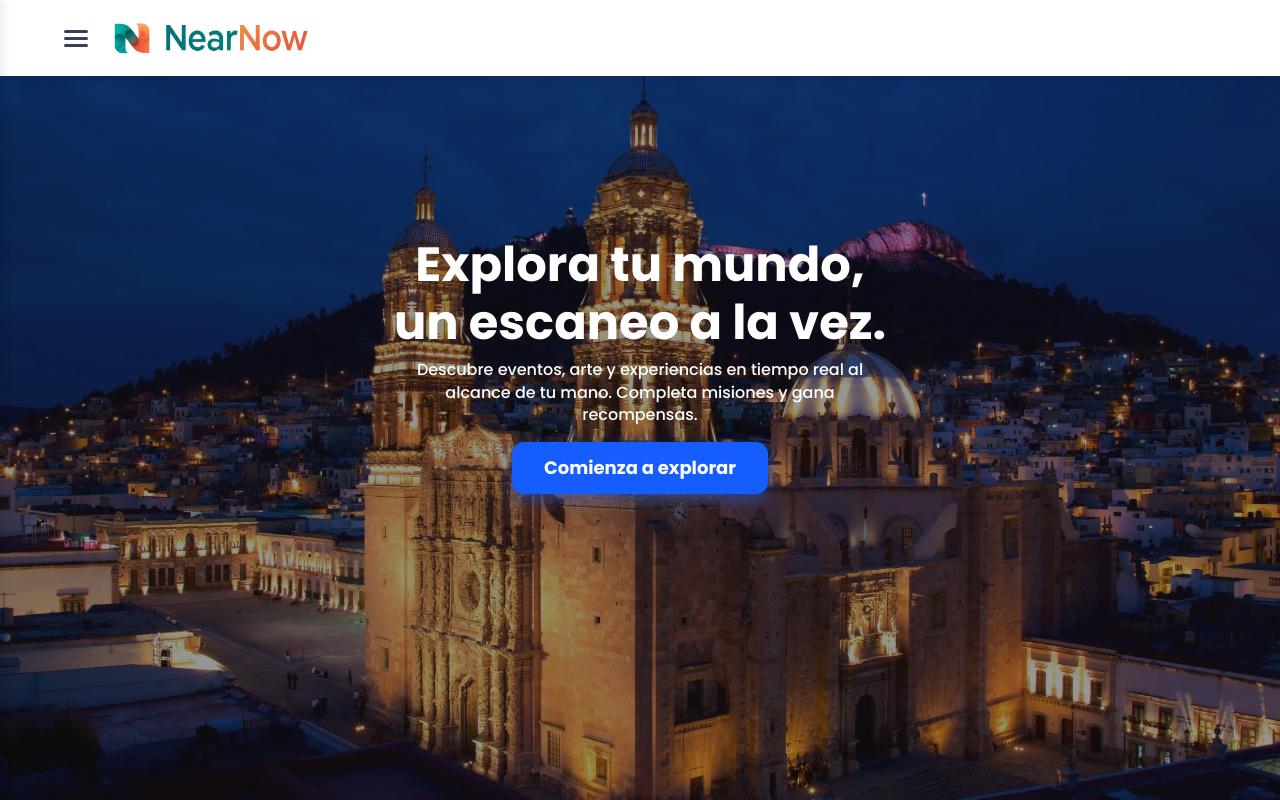
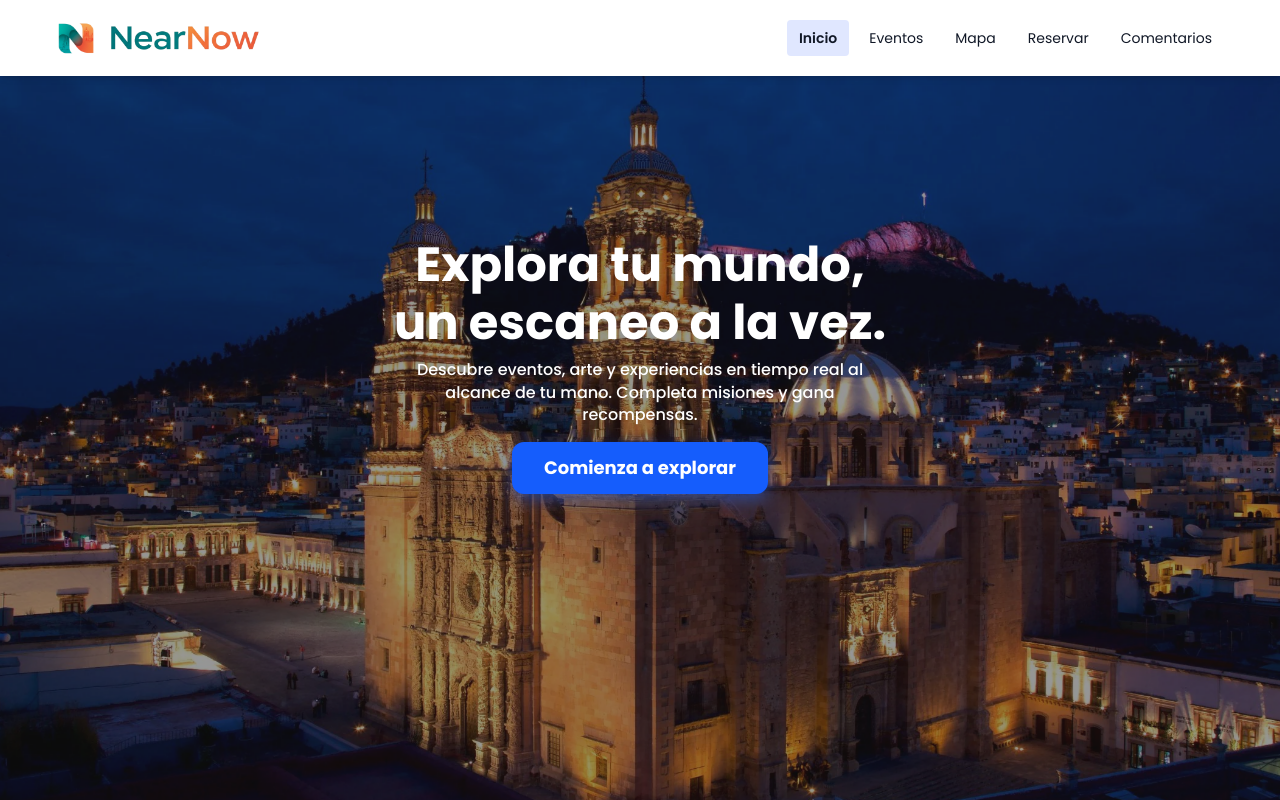
Before and after one commit to RafaElDev6H057/hackaton-2025, a Vue app: page / in a window 1280 px wide. Shown: the top 800 px of the page. Built offline with nearby package versions, Linux system fonts and the light colour scheme; no server answers.

Commit message:
feat: refactor AppHeader and AppSidebar components for improved navigation and styling; add NavMenu component

```diff
--- a/src/components/AppHeader.vue
+++ b/src/components/AppHeader.vue
@@ -1,103 +1,85 @@
 <script setup lang="ts">
-defineEmits<{
-  toggleSidebar: [];
-}>();
+import { ref, onMounted } from "vue";
+import NavMenu from "./NavMenu.vue";
+
+const emit = defineEmits(["toggleSidebar"]);
+
+const activeSection = ref("inicio");
+
+function scrollToSection(sectionId: string) {
+  const element = document.getElementById(sectionId);
+  if (element) {
+    element.scrollIntoView({ behavior: "smooth" });
+    activeSection.value = sectionId;
+  }
+}
+
+// Opcional: Observa la sección activa para resaltar el menú
+onMounted(() => {
+  const observer = new IntersectionObserver(
+    (entries) => {
+      entries.forEach((entry) => {
+        if (entry.isIntersecting && entry.intersectionRatio > 0.5) {
+          activeSection.value = entry.target.id;
+        }
+      });
+    },
+    { threshold: 0.5 }
+  );
+
+  ["inicio", "eventos", "mapa", "escaneo", "comunidad"].forEach((id) => {
+    const element = document.getElementById(id);
+    if (element) observer.observe(element);
+  });
+});
 </script>
 
 <template>
-  <header class="header">
-    <nav class="nav">
-      <div class="nav-left">
+  <header class="sticky top-0 bg-white z-50 shadow-md">
+    <nav
+      class="flex items-center justify-between h-19 max-w-[1200px] mx-auto px-4"
+    >
+      <div class="flex items-center gap-4">
+        <!-- Botón hamburguesa SOLO en móvil -->
         <button
-          class="hamburger-btn"
+          class="flex flex-col gap-[4px] bg-transparent border-none cursor-pointer p-2 rounded hover:bg-gray-100 transition-colors duration-300 sm:hidden"
           @click="$emit('toggleSidebar')"
           aria-label="Abrir menú"
         >
-          <span></span>
-          <span></span>
-          <span></span>
+          <span
+            class="w-6 h-[3px] bg-gray-700 rounded transition-all duration-300"
+          ></span>
+          <span
+            class="w-6 h-[3px] bg-gray-700 rounded transition-all duration-300"
+          ></span>
+          <span
+            class="w-6 h-[3px] bg-gray-700 rounded transition-all duration-300"
+          ></span>
         </button>
-
-        <div class="logo">
-          <img src="/logo_chico_nearnow.png" alt="Logo Chico NearNow" />
+        <!-- Logo -->
+        <div
+          class="flex items-center gap-2 font-extrabold text-2xl text-blue-600 select-none"
+        >
           <img
-            class="min-w-46 -ml-4"
+            src="/logo_chico_nearnow.png"
+            alt="Logo Chico NearNow"
+            class="w-10 h-10"
+          />
+          <img
             src="/logo_largo_nearnow.png"
             alt="Logo Largo NearNow"
+            class="w-48 -ml-4 hidden sm:inline"
           />
         </div>
+      </div>
+      <!-- Menú de navegación SOLO en desktop -->
+      <div class="hidden sm:block">
+        <NavMenu
+          direction="row"
+          :activeSection="activeSection"
+          :onNavigate="scrollToSection"
+        />
       </div>
     </nav>
   </header>
 </template>
-
-<style scoped>
-.header {
-  position: sticky;
-  top: 0;
-  background: white;
-  z-index: 50;
-  box-shadow: 0 2px 8px rgba(0, 0, 0, 0.08);
-}
-
-.nav {
-  display: flex;
-  align-items: center;
-  justify-content: space-between;
-  height: 4.75rem;
-  max-width: 1200px;
-  margin: 0 auto;
-  padding: 0 1rem;
-}
-
-.nav-left {
-  display: flex;
-  align-items: center;
-  gap: 1rem;
-}
-
-.hamburger-btn {
-  display: flex;
-  flex-direction: column;
-  gap: 4px;
-  background: none;
-  border: none;
-  cursor: pointer;
-  padding: 8px;
-  border-radius: 4px;
-  transition: background-color 0.3s ease;
-}
-
-.hamburger-btn:hover {
-  background-color: #f3f4f6;
-}
-
-.hamburger-btn span {
-  width: 24px;
-  height: 3px;
-  background-color: #374151;
-  border-radius: 2px;
-  transition: all 0.3s ease;
-}
-
-.logo {
-  display: flex;
-  align-items: center;
-  gap: 0.5rem;
-  font-weight: 800;
-  font-size: 1.5rem;
-  color: #2563eb;
-  user-select: none;
-}
-
-.logo img {
-  width: 40px;
-  height: 40px;
-}
-
-@media (max-width: 768px) {
-  .logo span {
-    display: none;
-  }
-}
-</style>
--- a/src/components/AppSidebar.vue
+++ b/src/components/AppSidebar.vue
@@ -1,34 +1,24 @@
-<script setup lang="ts">
+<script setup>
 import { ref, onMounted } from "vue";
+import NavMenu from "./NavMenu.vue";
 
-defineProps<{
-  open: boolean;
-}>();
-
-defineEmits<{
-  close: [];
-}>();
-
-const menuItems = ref([
-  { id: "inicio", title: "Inicio", icon: "🏠" },
-  { id: "eventos", title: "Eventos", icon: "🎉" },
-  { id: "mapa", title: "Mapa", icon: "🗺️" },
-  { id: "escaneo", title: "Reservar", icon: "📱" },
-  { id: "comunidad", title: "Comentarios", icon: "💬" },
-]);
+const props = defineProps({
+  open: Boolean,
+});
+const emit = defineEmits(["close"]);
 
 const activeSection = ref("inicio");
 
-const scrollToSection = (sectionId: string) => {
+function scrollToSection(sectionId) {
   const element = document.getElementById(sectionId);
   if (element) {
     element.scrollIntoView({ behavior: "smooth" });
     activeSection.value = sectionId;
+    emit("close");
   }
-};
+}
 
 onMounted(() => {
-  // Observar secciones para actualizar el menú activo
   const observer = new IntersectionObserver(
     (entries) => {
       entries.forEach((entry) => {
@@ -40,207 +30,36 @@ onMounted(() => {
     { threshold: 0.5 }
   );
 
-  menuItems.value.forEach((item) => {
-    const element = document.getElementById(item.id);
-    if (element) {
-      observer.observe(element);
-    }
+  ["inicio", "eventos", "mapa", "escaneo", "comunidad"].forEach((id) => {
+    const element = document.getElementById(id);
+    if (element) observer.observe(element);
   });
 });
 </script>
 
 <template>
-  <aside class="sidebar" :class="{ 'sidebar-open': open }">
-    <div class="sidebar-header">
-      <h3>Navegación</h3>
+  <aside
+    class="fixed top-0 h-full w-[280px] bg-white shadow-md transition-all duration-300 z-[200] flex flex-col sm:hidden"
+    :class="open ? 'left-0' : '-left-full'"
+  >
+    <div
+      class="flex items-center justify-between px-4 py-6 border-b border-gray-200"
+    >
+      <h3 class="text-lg font-bold text-gray-700">Navegación</h3>
       <button
-        class="close-btn"
-        @click="$emit('close')"
+        @click="emit('close')"
+        class="text-gray-500 text-2xl hover:bg-gray-100 px-2 py-1 rounded transition-colors duration-200"
         aria-label="Cerrar menú"
       >
         ×
       </button>
     </div>
-
-    <nav class="sidebar-nav">
-      <ul class="menu-list">
-        <li
-          v-for="item in menuItems"
-          :key="item.id"
-          class="menu-item"
-          :class="{ active: activeSection === item.id }"
-        >
-          <a
-            href="#"
-            @click.prevent="scrollToSection(item.id)"
-            class="menu-link"
-          >
-            <span class="menu-icon">{{ item.icon }}</span>
-            <span class="menu-text">{{ item.title }}</span>
-          </a>
-        </li>
-      </ul>
+    <nav class="flex-1 overflow-y-auto py-4">
+      <NavMenu
+        direction="col"
+        :activeSection="activeSection"
+        :onNavigate="scrollToSection"
+      />
     </nav>
-
-    <!-- <div class="sidebar-footer">
-      <div class="user-info">
-        <div class="user-avatar">
-          <span>👤</span>
-        </div>
-        <div class="user-details">
-          <p class="user-name">Explorador</p>
-          <p class="user-level">Nivel 1</p>
-        </div>
-      </div>
-    </div> -->
   </aside>
 </template>
-
-<style scoped>
-.sidebar {
-  position: fixed;
-  top: 0;
-  left: -280px;
-  width: 280px;
-  height: 100vh;
-  background: white;
-  box-shadow: 2px 0 10px rgba(0, 0, 0, 0.1);
-  transition: left 0.3s ease;
-  z-index: 200;
-  display: flex;
-  flex-direction: column;
-}
-
-.sidebar-open {
-  left: 0;
-}
-
-.sidebar-header {
-  display: flex;
-  align-items: center;
-  justify-content: space-between;
-  padding: 1.5rem 1rem;
-  border-bottom: 1px solid #e5e7eb;
-}
-
-.sidebar-header h3 {
-  margin: 0;
-  font-size: 1.2rem;
-  font-weight: 700;
-  color: #374151;
-}
-
-.close-btn {
-  background: none;
-  border: none;
-  font-size: 1.5rem;
-  cursor: pointer;
-  color: #6b7280;
-  padding: 4px 8px;
-  border-radius: 4px;
-  transition: background-color 0.3s ease;
-}
-
-.close-btn:hover {
-  background-color: #f3f4f6;
-}
-
-.sidebar-nav {
-  flex: 1;
-  padding: 1rem 0;
-  overflow-y: auto;
-}
-
-.menu-list {
-  list-style: none;
-  margin: 0;
-  padding: 0;
-}
-
-.menu-item {
-  margin-bottom: 4px;
-}
-
-.menu-link {
-  display: flex;
-  align-items: center;
-  gap: 0.75rem;
-  padding: 0.75rem 1rem;
-  text-decoration: none;
-  color: #374151;
-  transition: all 0.3s ease;
-  border-radius: 0 25px 25px 0;
-  margin-right: 1rem;
-}
-
-.menu-link:hover {
-  background-color: #f3f4f6;
-  color: #2563eb;
-}
-
-.menu-item.active .menu-link {
-  background-color: #e0e7ff;
-  color: #2563eb;
-  font-weight: 600;
-}
-
-.menu-icon {
-  font-size: 1.2rem;
-  width: 24px;
-  text-align: center;
-}
-
-.menu-text {
-  font-size: 0.95rem;
-}
-
-.sidebar-footer {
-  padding: 1rem;
-  border-top: 1px solid #e5e7eb;
-}
-
-.user-info {
-  display: flex;
-  align-items: center;
-  gap: 0.75rem;
-}
-
-.user-avatar {
-  width: 40px;
-  height: 40px;
-  background-color: #f3f4f6;
-  border-radius: 50%;
-  display: flex;
-  align-items: center;
-  justify-content: center;
-  font-size: 1.2rem;
-}
-
-.user-details {
-  flex: 1;
-}
-
-.user-name {
-  margin: 0;
-  font-weight: 600;
-  color: #374151;
-  font-size: 0.9rem;
-}
-
-.user-level {
-  margin: 0;
-  color: #6b7280;
-  font-size: 0.8rem;
-}
-
-@media (max-width: 768px) {
-  .sidebar {
-    width: 100%;
-    left: -100%;
-  }
-
-  .sidebar-open {
-    left: 0;
-  }
-}
-</style>
--- /dev/null
+++ b/src/components/NavMenu.vue
@@ -0,0 +1,40 @@
+<script setup lang="ts">
+const props = defineProps<{
+  direction?: "row" | "col";
+  onNavigate?: (id: string) => void;
+  activeSection?: string;
+}>();
+
+const menuItems = [
+  { id: "inicio", title: "Inicio" },
+  { id: "eventos", title: "Eventos" },
+  { id: "mapa", title: "Mapa" },
+  { id: "escaneo", title: "Reservar" },
+  { id: "comunidad", title: "Comentarios" },
+];
+
+function handleClick(id: string) {
+  props.onNavigate?.(id);
+}
+</script>
+
+<template>
+  <ul :class="direction === 'row' ? 'flex gap-2' : 'flex flex-col'">
+    <li
+      v-for="item in menuItems"
+      :key="item.id"
+      :class="{
+        'bg-indigo-100 text-blue-600 font-semibold': activeSection === item.id,
+      }"
+      class="rounded transition-colors"
+    >
+      <a
+        href="#"
+        @click.prevent="handleClick(item.id)"
+        class="flex items-center gap-2 px-3 py-2 hover:text-blue-600 hover:bg-gray-100 rounded transition-all"
+      >
+        <span class="text-sm">{{ item.title }}</span>
+      </a>
+    </li>
+  </ul>
+</template>
```
